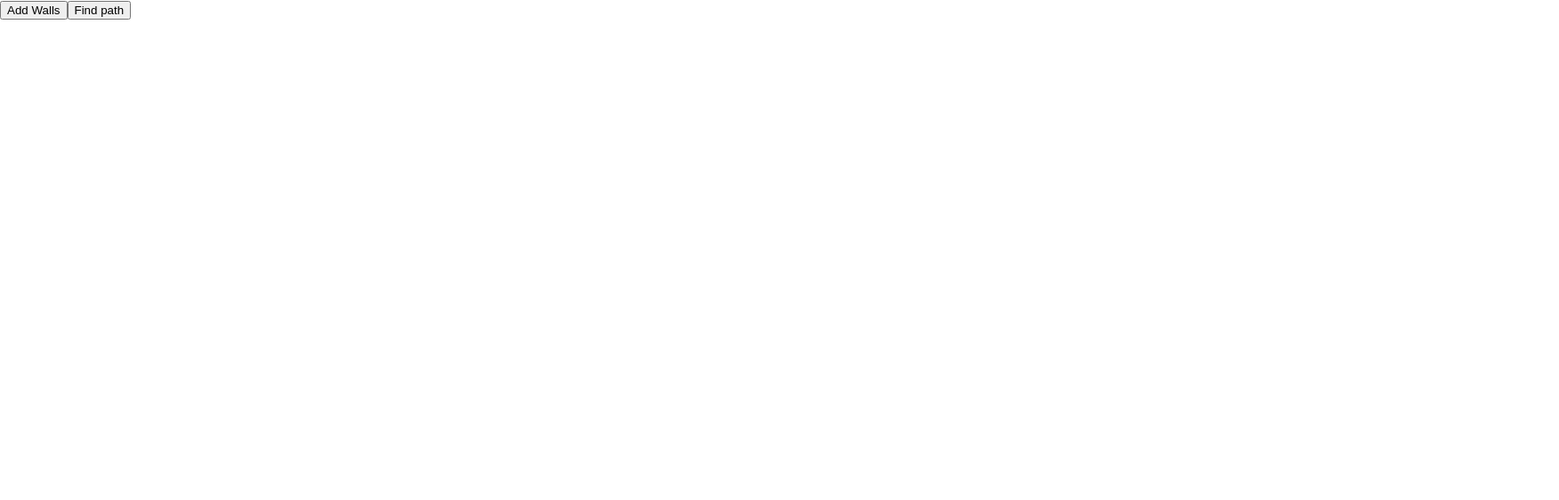
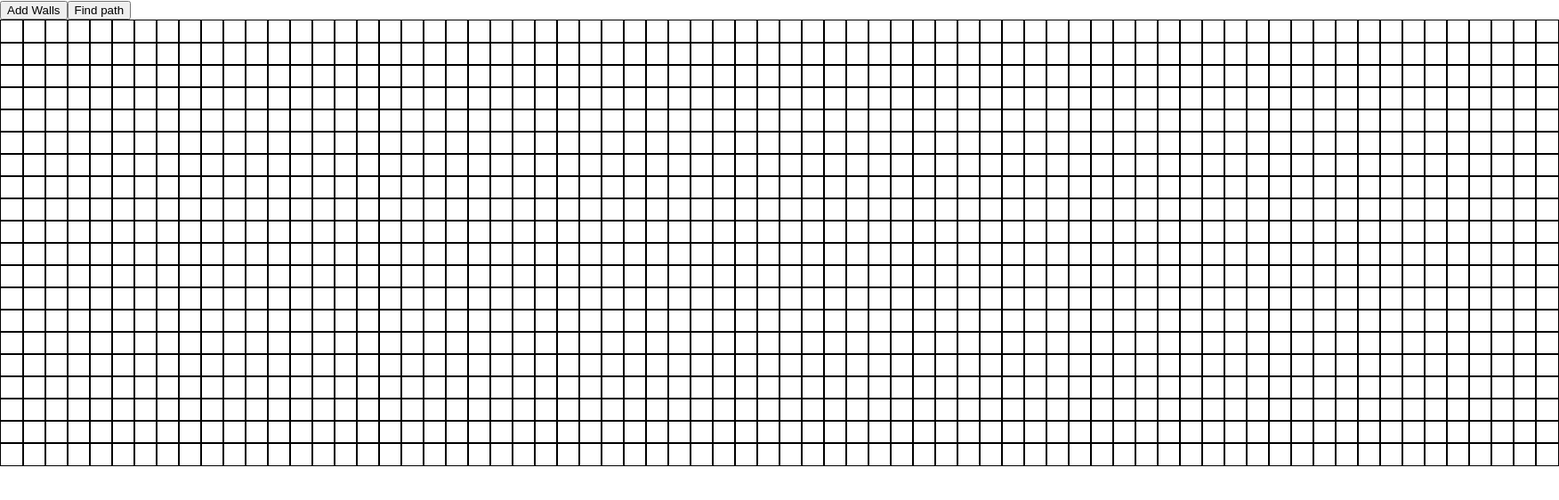
Before and after one commit to Idruk/pathFinding, a React (Create React App) app: page / in a window 1280 px wide. Shown: the top 562 px of the page at 89% size, 1752 px wide, since content can reach past the window. Built offline with nearby package versions, Linux system fonts and the light colour scheme; the HTML template or start-up script is replaced by a standard one.

Commit message:
change tab generation

```diff
--- a/src/component/table.js
+++ b/src/component/table.js
@@ -1,182 +1,70 @@
-import React, {useState} from 'react';
+import React, {useEffect, useState} from 'react';
 import breathFrist from './breathFirst'
+import styles from "./tablecss.module.css"
 
 function Table() {
 
-    const coll = 20
-    const row = 70
+    const COLL = 20
+    const ROW = 70
 
-    function createcell() {
-        return (
-            // <td style={tdStyle} className="blanc" key={t + " " + indexRow} id={t + " " + indexRow}/>
-            <td></td>
-        )
+    const [tab, setTab] = useState([])
+
+    function createTab() {
+
+        let tab = []
+        let top = 0
+        let left = 0
+
+        for (let i = 0; i < 20; i++) {
+            for (let j = 0; j < 70; j++) {
+
+                tab.push({
+                    key:`t-${i}-${j}`,
+                    style: {
+                        top: top,
+                        left: left,
+                        zindex: 1,
+                    }
+                })
+                left += 25
+            }
+            left = 0
+            top += 25
+        }
+
+        setTab(tab)
+        console.log("test")
     }
 
-    function createTbody() {
-
-        let tdTab = []
-
-        for (let i = 0; i < coll; i++) {
-            tdTab.push (
-                <tr key={i}>
-                    {
-                        createcell()
-                    }
-                </tr>
-            )
-        }
-    }
+    useEffect(() => {
+        createTab()
+    } , [])
 
     return (
         <div>
             <button type="button" onClick={() => console.log("add walls")}>Add Walls</button>
             <button type="button" onClick={() => console.log("find path")} >Find path</button>
-            <table style={tableStyle} id="table">
-                <tbody>
-                    {
-                        createTbody()
-                    }
-                </tbody>
-            </table>
+            <div style={{position: "absolute"}}>
+                {
+                    tab.map(item => {
+                        return (
+                            <div className={styles.divstyle} style={item.style} key={item.key}></div>
+                        )
+                    })
+                }
+            </div>
         </div>
     )
 }
 
-// function Table() {
-
-//     const [tab, setTab] = useState([])
-
-//     function addEventOnTd () {
-//         const d = document.querySelectorAll('#table td')
-//         d.forEach(e => e.addEventListener("mouseenter", function(e) {
-
-//             // console.log(this)
-//             if (this.className === "blanc" && this.className !== "start" && this.className !== "end") {
-//                 this.className = "wall"
-//                 // this.style.transition = "1s"
-//                 this.style.background="#000";
-
-//                 // this.style = wall
-//             }
-//             else if (this.className === "wall" && this.className !== "start" && this.className !== "end") {
-//                 this.className = "blanc"
-//                 this.style.background="#fff";
-//             }
-//         }));
-//     }
-
-//     function resetTable() {
-//         const d = document.querySelectorAll('#table td')
-//         d.forEach(e => {
-//             if ( e.className !== "start" && e.className !== "end") {
-//                 e.className = "blanc"
-//                 e.style.background="#fff";
-//             }
-
-//         })
-//     }
-
-//     function getTab() {
-//         let res = []
-
-//         const d = document.querySelectorAll('#table tr')
-//         d.forEach(e => {
-//             let row = []
-//             e.querySelectorAll('td').forEach(i => {
-//                 row.push(i.className)
-//             })
-//             res.push(row)
-//         })
-//         setTab(res)
-//     }
 
 
-//     function formatPath(path) {
-//         let res = []
-//         path.shift()
-//         for (let i = 0; path[i]; i++) {
-//             let splited = path[i].split('x')
-//             let tmp = [parseInt(splited[1]), parseInt(splited[0])]
-//             res.push(tmp)
-//         }
-
-//         return (res)
-//     }
-
-//     async function drawLineTest() {
-//         getTab()
-
-//         var domTab = []
-//         const d = document.querySelectorAll('#table tr')
-//         d.forEach(e => {
-
-//             let tmp = []
-//             e.querySelectorAll('td').forEach(i => {
-//                 tmp.push(i)
-//             })
-//             domTab.push(tmp)
-//         })
-
-//         const res = await breathFrist(tab, domTab)
-//         let path = formatPath(res).reverse()
-
-
-
-//         let toColor = path.shift()
-
-//         for (let i = 0; path[i]; ++i) {
-//             domTab[path[i][1]][path[i][0]].className = 'path'
-//             domTab[path[i][1]][path[i][0]].style.background="#f0f";
-//         }
-//     }
-
-//     const coll = new Array(20)
-//     const row = new Array(70)
-//     coll.fill(0)
-//     row.fill(0)
-
-//     return (
-//         <div>
-//              <button type="button" onClick={addEventOnTd}>Add Walls</button>
-//              <button type="button" onClick={drawLineTest} >Find path</button>
-//              <button type="button" onClick={getTab} >Get Map</button>
-//              <button type="button" onClick={resetTable} > reset table</button>
-//              <table style={tableStyle} id="table">
-//             <tbody>
-//                 {coll.map(function(item, indexcoll) {
-//                     const t = indexcoll
-//                     return ( <tr key={t}>
-//                         {
-//                             row.map(function (item, indexRow) {
-//                                 if (t === 10 && indexRow === 15)
-//                                     return (<td style={tdStartStyle} className="start" key={t + " " + indexRow} id={t + " " + indexRow} ></td>)
-//                                 if (t === 10 && indexRow === 50)
-//                                     return (<td style={tdEndStyle} className="end" key={t + " " + indexRow} id={t + " " + indexRow} ></td>)
-//                                 return (
-//                                     <td style={tdStyle} className="blanc" key={t + " " + indexRow} id={t + " " + indexRow} ></td>
-//                                 )
-//                             })
-//                         }
-//                     </tr>
-//                     )
-//                 })}
-//             </tbody>
-
-//         </table>
-//         {/* <BreathFrist/> */}
-//         </div>
-
-//     )
+// const tdStyle = {
+//     border:"1px solid rgb(0, 0, 0)",
+//     width: "25px",
+//     height: "25px",
+//     transition: "1s"
 // }
-
-
-const tdStyle = {
-    border:"1px solid rgb(0, 0, 0)",
-    width: "25px",
-    height: "25px",
-    transition: "1s"
-}
 
 const tdStartStyle = {
     border:"1px solid rgb(100, 100, 100)",
--- /dev/null
+++ b/src/component/tablecss.module.css
@@ -0,0 +1,7 @@
+.divstyle {
+    border:1px solid rgb(0, 0, 0);
+    width: 25px;
+    height: 25px;
+    transition: 1s;
+    position: absolute;
+}
```
